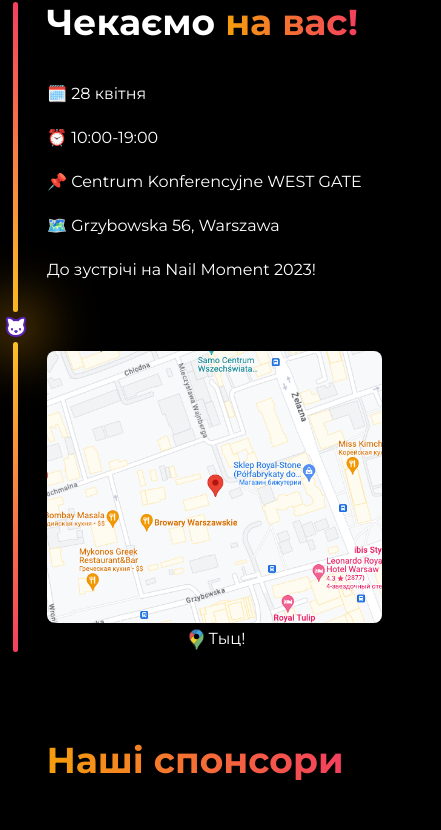
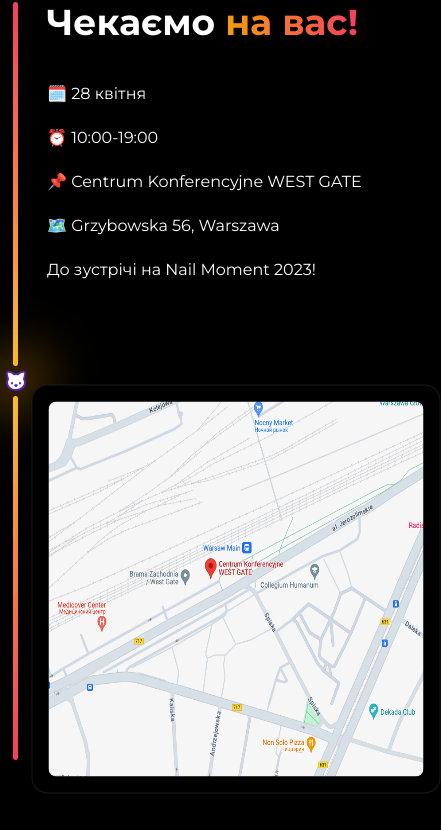
Before and after one commit to serhiihaniuk/instatalks, a Next.js app: page / in a window 390 px wide. Shown: the part 6874-7704 px from the top of the page, 441 px wide, since content can reach past the window. Built offline with nearby package versions, Linux system fonts and the light colour scheme.

Commit message:
change map

```diff
--- a/package.json
+++ b/package.json
@@ -13,6 +13,7 @@
     "@vercel/analytics": "^1.1.1",
     "clsx": "^2.0.0",
     "flowbite": "^2.0.0",
+    "framer-motion": "^11.0.14",
     "next": "^13.5.4",
     "react": "18.2.0",
     "react-dom": "18.2.0",
--- a/src/app/page.tsx
+++ b/src/app/page.tsx
@@ -7,6 +7,7 @@ import { cn, formatSubscribers } from "~/utils";
 import { PricingCardVIP } from "~/components/pricing-card";
 import Sponsor from "~/components/sponsor";
 import { conferenceSpeakers } from "~/speakers";
+import { AnimatedPinDemo } from "~/components/pin";
 
 export default function HomePage() {
   return (
@@ -213,7 +214,7 @@ export default function HomePage() {
                   <li>
                     <a
                       className="flex items-center justify-start gap-1"
-                      href="https://www.google.com/maps/place/Grzybowska+56,+00-844+Warszawa/@52.2353079,20.9857485,17z/data=!3m1!4b1!4m6!3m5!1s0x471ecc843e6d7709:0x3ed6c17870f01967!8m2!3d52.2353079!4d20.9883234!16s%2Fg%2F11csp1h2kv?entry=ttu"
+                      href="https://maps.app.goo.gl/6GR4TWbwjL9w6sfAA"
                     >
                       🗺️ Grzybowska 56, Warszawa
                     </a>
@@ -221,22 +222,7 @@ export default function HomePage() {
                   <li>До зустрічі на Nail Moment 2023!</li>
                 </ul>
               </div>
-              <div className="mt-5 flex items-center justify-center md:mt-0">
-                <a
-                  className="flex flex-col items-center justify-start gap-1 md:pl-20"
-                  href="https://www.google.com/maps/place/Grzybowska+56,+00-844+Warszawa/@52.2353079,20.9857485,17z/data=!3m1!4b1!4m6!3m5!1s0x471ecc843e6d7709:0x3ed6c17870f01967!8m2!3d52.2353079!4d20.9883234!16s%2Fg%2F11csp1h2kv?entry=ttu"
-                  target="_blank"
-                >
-                  <Image
-                    src="/map.png"
-                    alt=""
-                    width={300}
-                    height={300}
-                    className="h-[80%] w-full rounded-lg"
-                  />
-                  <GoogleMap />
-                </a>
-              </div>
+              <AnimatedPinDemo />
             </div>
           </div>
         </section>
--- /dev/null
+++ b/src/components/pin.tsx
@@ -0,0 +1,185 @@
+"use client";
+import { motion } from "framer-motion";
+import React, { useState } from "react";
+import { cn } from "~/utils";
+import Image from "next/image";
+import GoogleMap from "./map";
+
+export function AnimatedPinDemo() {
+  return (
+    <div className="flex h-[375px] w-[375px] items-center justify-center ">
+      <PinContainer
+        className="h-[375px] w-[375px]"
+        title="🗺️ Grzybowska 56, Warszawa"
+        href="https://maps.app.goo.gl/6GR4TWbwjL9w6sfAA"
+      >
+        <Image
+          src="/map.png"
+          alt=""
+          width={370}
+          height={370}
+          className="h-full w-full rounded-lg"
+        />
+      </PinContainer>
+    </div>
+  );
+}
+export const PinContainer = ({
+  children,
+  title,
+  href,
+  className,
+  containerClassName,
+}: {
+  children: React.ReactNode;
+  title?: string;
+  href?: string;
+  className?: string;
+  containerClassName?: string;
+}) => {
+  const [transform, setTransform] = useState(
+    "translate(-50%,-50%) rotateX(0deg)",
+  );
+
+  const onMouseEnter = () => {
+    setTransform("translate(-50%,-50%) rotateX(40deg) scale(0.8)");
+  };
+  const onMouseLeave = () => {
+    setTransform("translate(-50%,-50%) rotateX(0deg) scale(1)");
+  };
+
+  return (
+    <div
+      className={cn(
+        "group/pin relative z-50  cursor-pointer",
+        containerClassName,
+      )}
+      onMouseEnter={onMouseEnter}
+      onMouseLeave={onMouseLeave}
+    >
+      <div
+        style={{
+          perspective: "1000px",
+          transform: "rotateX(70deg) translateZ(0deg)",
+        }}
+        className="absolute left-1/2 top-1/2 ml-[0.09375rem] mt-4 -translate-x-1/2 -translate-y-1/2"
+      >
+        <div
+          style={{
+            transform: transform,
+          }}
+          className="absolute left-1/2 top-1/2 flex  items-start justify-start overflow-hidden  rounded-2xl  border border-white/[0.1] bg-black p-4 shadow-[0_8px_16px_rgb(0_0_0/0.4)] transition duration-700 group-hover/pin:border-white/[0.2]"
+        >
+          <div className={cn(" relative z-50 ", className)}>{children}</div>
+        </div>
+      </div>
+      <PinPerspective title={title} href={href} />
+    </div>
+  );
+};
+
+export const PinPerspective = ({
+  title,
+  href,
+}: {
+  title?: string;
+  href?: string;
+}) => {
+  return (
+    <motion.div className="pointer-events-none  z-[60] flex h-80 w-96 items-center justify-center opacity-0 transition duration-500 group-hover/pin:opacity-100">
+      <div className=" inset-0 -mt-7 h-full w-full  flex-none">
+        <div className="absolute inset-x-0 top-0  flex justify-center">
+          <a
+            href={href}
+            target={"_blank"}
+            className="relative z-10 flex items-center space-x-2 rounded-full bg-zinc-950 px-4 py-0.5 ring-1 ring-white/10 "
+          >
+            <span className="relative z-20 inline-block py-0.5 text-xs font-bold text-white">
+              {title}
+            </span>
+
+            <span className="absolute -bottom-0 left-[1.125rem] h-px w-[calc(100%-2.25rem)] bg-gradient-to-r from-emerald-400/0 via-emerald-400/90 to-emerald-400/0 transition-opacity duration-500 group-hover/btn:opacity-40"></span>
+          </a>
+        </div>
+
+        <div
+          style={{
+            perspective: "1000px",
+            transform: "rotateX(70deg) translateZ(0)",
+          }}
+          className="absolute left-1/2 top-1/2 ml-[0.09375rem] mt-4 -translate-x-1/2 -translate-y-1/2"
+        >
+          <>
+            <motion.div
+              initial={{
+                opacity: 0,
+                scale: 0,
+                x: "-50%",
+                y: "-50%",
+              }}
+              animate={{
+                opacity: [0, 1, 0.5, 0],
+                scale: 1,
+
+                z: 0,
+              }}
+              transition={{
+                duration: 6,
+                repeat: Infinity,
+                delay: 0,
+              }}
+              className="absolute left-1/2 top-1/2  h-[11.25rem] w-[11.25rem] rounded-[50%] bg-sky-500/[0.08] shadow-[0_8px_16px_rgb(0_0_0/0.4)]"
+            ></motion.div>
+            <motion.div
+              initial={{
+                opacity: 0,
+                scale: 0,
+                x: "-50%",
+                y: "-50%",
+              }}
+              animate={{
+                opacity: [0, 1, 0.5, 0],
+                scale: 1,
+
+                z: 0,
+              }}
+              transition={{
+                duration: 6,
+                repeat: Infinity,
+                delay: 2,
+              }}
+              className="absolute left-1/2 top-1/2  h-[11.25rem] w-[11.25rem] rounded-[50%] bg-sky-500/[0.08] shadow-[0_8px_16px_rgb(0_0_0/0.4)]"
+            ></motion.div>
+            <motion.div
+              initial={{
+                opacity: 0,
+                scale: 0,
+                x: "-50%",
+                y: "-50%",
+              }}
+              animate={{
+                opacity: [0, 1, 0.5, 0],
+                scale: 1,
+
+                z: 0,
+              }}
+              transition={{
+                duration: 6,
+                repeat: Infinity,
+                delay: 4,
+              }}
+              className="absolute left-1/2 top-1/2  h-[11.25rem] w-[11.25rem] rounded-[50%] bg-sky-500/[0.08] shadow-[0_8px_16px_rgb(0_0_0/0.4)]"
+            ></motion.div>
+          </>
+        </div>
+
+        <>
+          <motion.div className="absolute bottom-1/2 right-1/2 h-20 w-px translate-y-[14px] bg-gradient-to-b from-transparent to-cyan-500 blur-[2px] group-hover/pin:h-40" />
+          <motion.div className="absolute bottom-1/2 right-1/2 h-20 w-px translate-y-[14px] bg-gradient-to-b from-transparent to-cyan-500 group-hover/pin:h-40  " />
+          <motion.div className="absolute bottom-1/2 right-1/2 z-40 h-[4px] w-[4px] translate-x-[1.5px] translate-y-[14px] rounded-full bg-cyan-600 blur-[3px]" />
+          <motion.div className="absolute bottom-1/2 right-1/2 z-40 h-[2px] w-[2px] translate-x-[0.5px] translate-y-[14px] rounded-full bg-cyan-300 " />
+        </>
+      </div>
+    </motion.div>
+  );
+};
--- a/src/components/pricing-card.tsx
+++ b/src/components/pricing-card.tsx
@@ -18,7 +18,7 @@ export const CheckIcon = () => (
 
 export const PricingCardRegular = () => (
   <div
-    className="mx-auto flex max-w-lg flex-col rounded-lg border border-emerald-900 bg-gradient bg-no-repeat p-6 text-center text-white shadow"
+    className="mx-auto flex max-w-lg flex-col rounded-2xl border border-emerald-900 bg-gradient bg-no-repeat p-6 text-center text-white shadow"
     style={{
       backgroundSize: "85% 75%",
     }}
@@ -73,7 +73,7 @@ export const PricingCardRegular = () => (
 );
 
 export const PricingCardVIP = () => (
-  <div className="mx-auto flex max-w-lg flex-col rounded-lg border border-pink-800  bg-gradient bg-cover p-6 text-center text-white shadow">
+  <div className="mx-auto flex max-w-lg flex-col rounded-3xl border border-pink-800  bg-gradient bg-cover p-6 text-center text-white shadow">
     <h3 className="mb-4 bg-gradient-to-r from-pink-400 to-orange-500 bg-clip-text text-4xl font-semibold text-transparent">
       <span
         data-content={"Квиток"}
```
Also changed, not shown: public/map.png, 1 other file (tests, documents, lock files or other folders).
